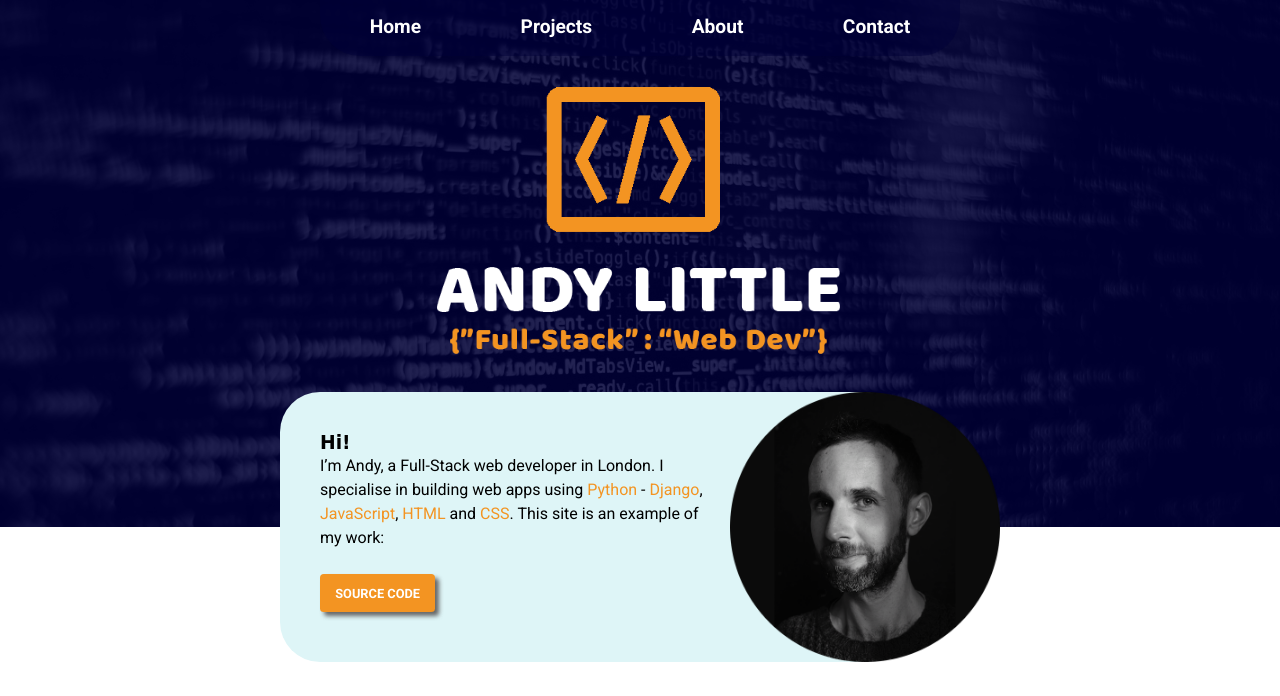
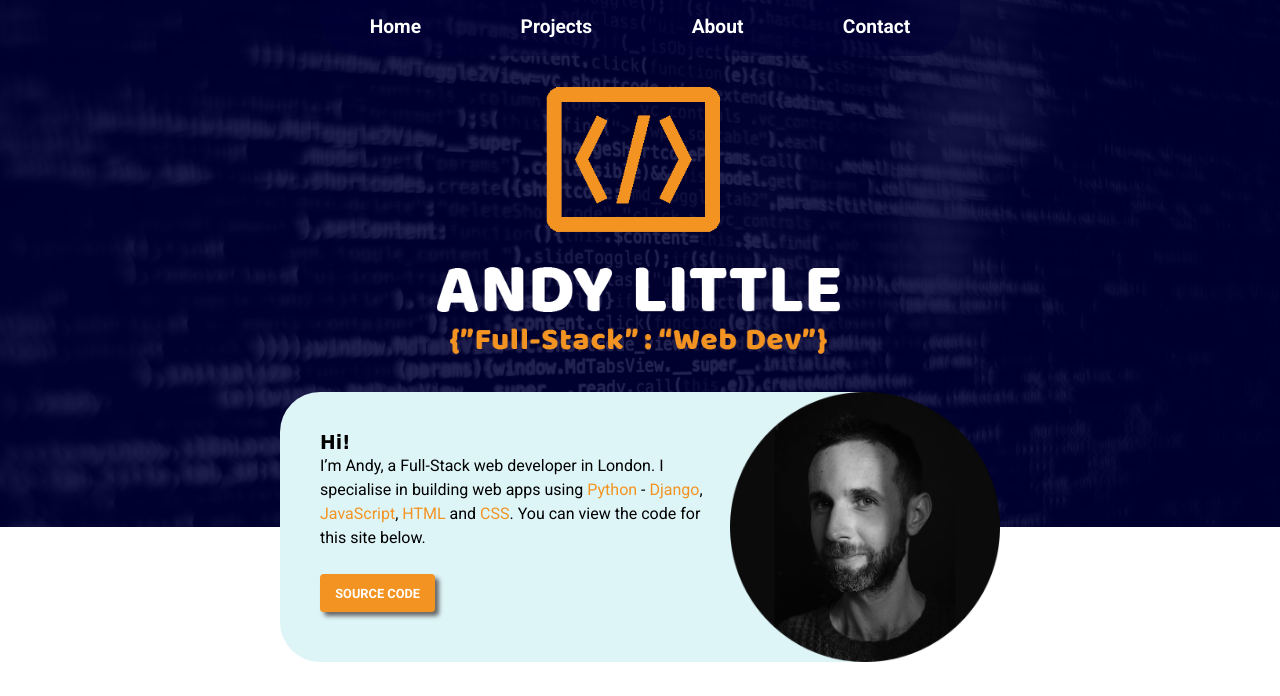
Before and after one commit to andy-little/Web-Portfolio, a Django app: page / in a window 1280 px wide. Shown: the top 696 px of the page. Run offline with Django 3.2, Linux system fonts and the light colour scheme; some web fonts are replaced.

Commit message:
proof read and added mob screens to money/index

```diff
--- a/portfolio/templates/portfolio/index.html
+++ b/portfolio/templates/portfolio/index.html
@@ -50,7 +50,7 @@
             <img class="hero-photo" src="{% static 'portfolio/images/andy.png'%}" alt="photo of Andy">
             <div class="hero-hi">
                 <h3 class="hero-title">Hi!</h3>
-                <p class="hero-text">I’m Andy, a Full-Stack web developer in London. I specialise in building web apps using <span class="text-accent">Python</span> - <span class="text-accent">Django</span>, <span class="text-accent">JavaScript</span>, <span class="text-accent">HTML</span> and <span class="text-accent">CSS</span>. This site is an example of my work:</p>
+                <p class="hero-text">I’m Andy, a Full-Stack web developer in London. I specialise in building web apps using <span class="text-accent">Python</span> - <span class="text-accent">Django</span>, <span class="text-accent">JavaScript</span>, <span class="text-accent">HTML</span> and <span class="text-accent">CSS</span>. You can view the code for this site below.</p>
                 <div class="hero-space"></div>
                 <a class="hero-btn btn" target="_blank" href="https://github.com/andy-little/Web-Portfolio/tree/main/portfolio">Source Code</a>
             </div>
```
Also changed, not shown: 1 other file.
